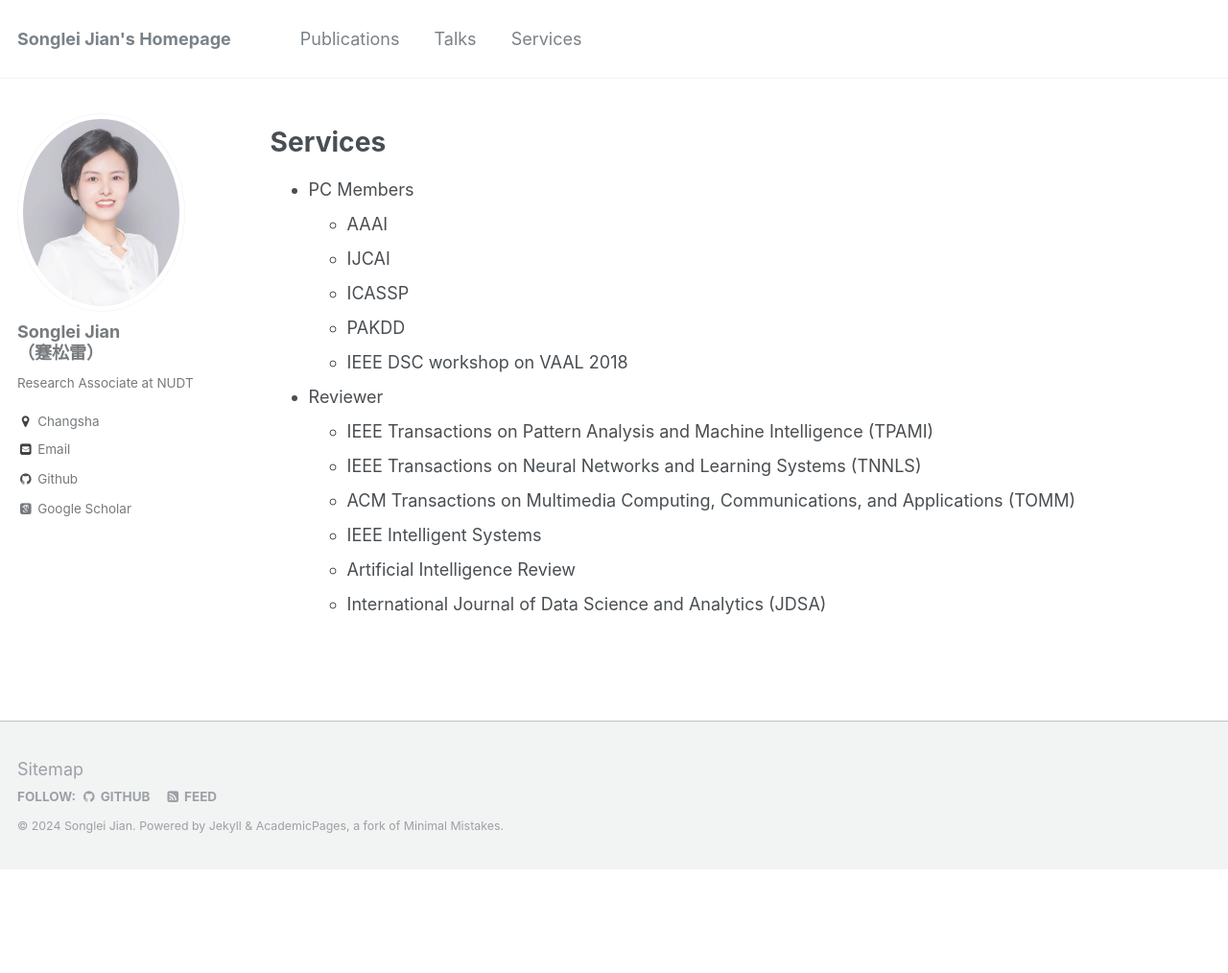
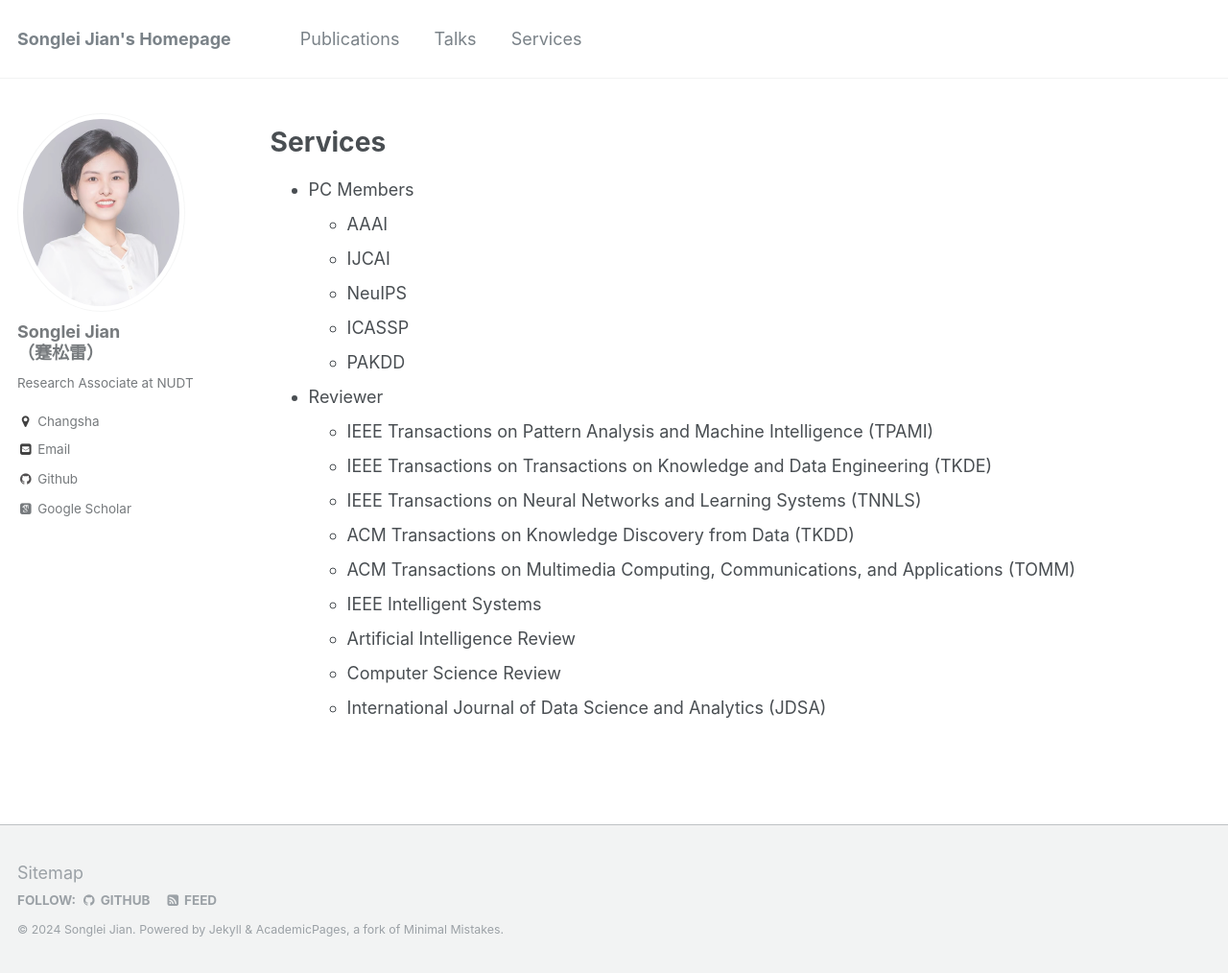
Before and after one commit to jiansonglei/jiansonglei.github.io, a Jekyll site: the page built from _pages/services.md, in a window 1280 px wide and 1014 px high. Shown: the whole window at 96% size. Built offline with Jekyll 4.4.1, drawn with Linux system fonts in a browser that asks for light colours; some web fonts are replaced; a script that is not in the unit is left out.

```diff
--- a/_pages/services.md
+++ b/_pages/services.md
@@ -15,13 +15,16 @@ Services
 * PC Members
   * AAAI
   * IJCAI
+  * NeuIPS
   * ICASSP
   * PAKDD
-  * IEEE DSC workshop on VAAL 2018
 * Reviewer
   * IEEE Transactions on Pattern Analysis and Machine Intelligence (TPAMI)
+  * IEEE Transactions on Transactions on Knowledge and Data Engineering (TKDE)
   * IEEE Transactions on Neural Networks and Learning Systems (TNNLS)
+  * ACM Transactions on Knowledge Discovery from Data (TKDD)
   * ACM Transactions on Multimedia Computing, Communications, and Applications (TOMM)
   * IEEE Intelligent Systems
   * Artificial Intelligence Review
+  * Computer Science Review
   * International Journal of Data Science and Analytics (JDSA)
```
Also changed, not shown: _pages/about.md (+2 -1 lines).
